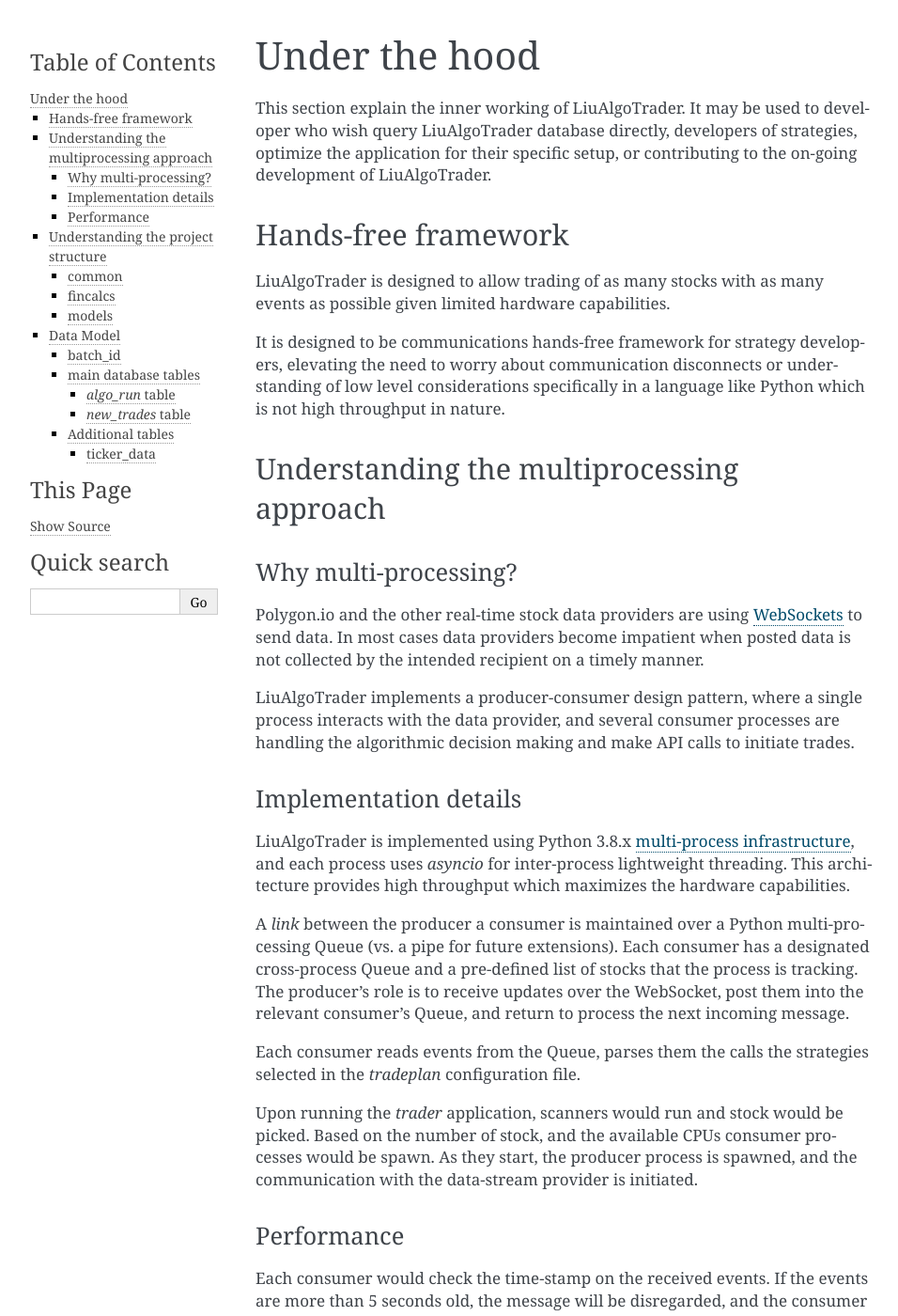
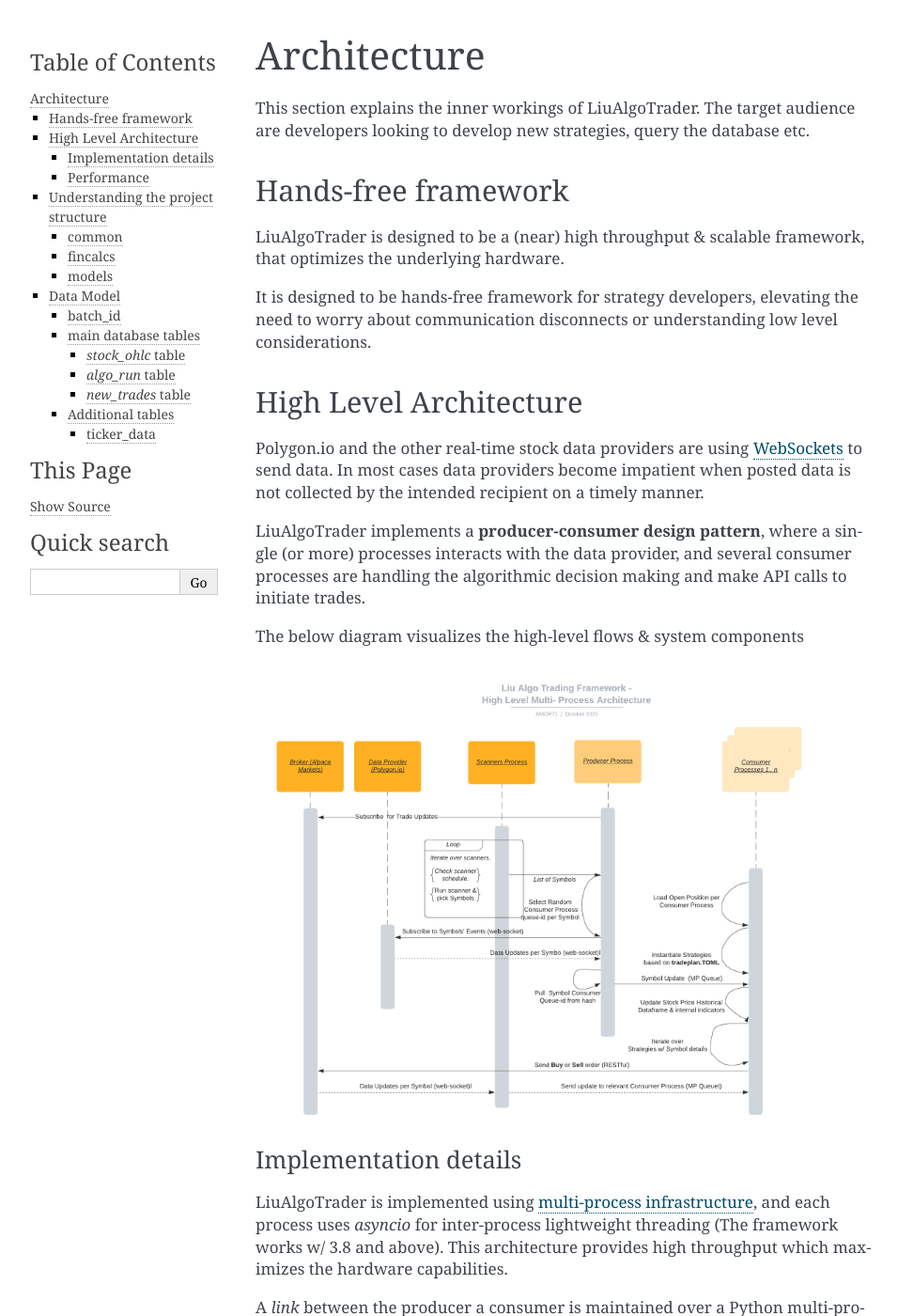
Before and after one commit to amor71/LiuAlgoTrader, a Sphinx documentation site: the page built from docs/source/Under-the-hood.rst, in a window 1280 px wide and 1400 px high. Shown: the whole window at 94% size, without its empty margins (148-1104 px from the left). Built offline with Sphinx 7.4.7, drawn with Linux system fonts in a browser that asks for light colours; some of the changed text lies outside the part shown.

```diff
--- a/docs/source/Under-the-hood.rst
+++ b/docs/source/Under-the-hood.rst
@@ -1,52 +1,48 @@
-.. _`Understanding what's under the hood`:
-
-
-Under the hood
+Architecture
 ==============
 
-This section explain the inner working of LiuAlgoTrader. It may be used to developer who wish
-query LiuAlgoTrader database directly, developers of strategies, optimize the application
-for their specific setup, or contributing to
-the on-going development of LiuAlgoTrader.
+This section explains the inner workings of LiuAlgoTrader. The target audience
+are developers looking to develop new strategies, query the database etc.
 
 Hands-free framework
 --------------------
 
-LiuAlgoTrader is designed to allow trading of as many stocks
-with as many events as possible given limited hardware
-capabilities.
+LiuAlgoTrader is designed to be a (near) high throughput & scalable framework, that optimizes the underlying hardware.
 
-It is designed to be communications hands-free framework
+It is designed to be hands-free framework
 for strategy developers, elevating the need to worry about
-communication disconnects or understanding of low level
-considerations specifically in a language like Python which
-is not high throughput in nature.
+communication disconnects or understanding low level
+considerations.
 
 
-Understanding the multiprocessing approach
-------------------------------------------
-
-Why multi-processing?
-*********************
+High Level Architecture
+-----------------------
 
 Polygon.io and the other real-time stock data
 providers are using WebSockets_ to send data. In most cases
 data providers become impatient when posted data is not
 collected by the intended recipient on a timely manner.
 
-LiuAlgoTrader implements a producer-consumer
-design pattern, where a single process interacts with the
+LiuAlgoTrader implements a **producer-consumer
+design pattern**, where a single (or more) processes interacts with the
 data provider, and several consumer processes are handling
 the algorithmic decision making and make API calls to initiate
 trades.
 
+The below diagram visualizes the high-level flows & system components
+
+.. image:: /images/liu-hld.png
+    :width: 1000
+    :align: left
+    :alt: liu architecture
+
 Implementation details
 **********************
 
-LiuAlgoTrader is implemented using Python 3.8.x `multi-process
+LiuAlgoTrader is implemented using `multi-process
 infrastructure`_, and each process uses `asyncio` for
-inter-process lightweight threading. This architecture
-provides high throughput which maximizes the hardware
+inter-process lightweight threading (The framework works w/ 3.8 and above).
+This architecture provides high throughput which maximizes the hardware
 capabilities.
 
 A *link* between the producer a consumer is maintained over
@@ -128,6 +131,10 @@ files for a future developer.
     │   ├── models
     |   |    ├── algo_run.py
     |   |    └── new_trades.py
+    │   ├── miners
+    |   |    ├── base.py
+    |   |    ├── stock_cluster.py
+    |   |    └── daily_ohlc.py
     │   ├── scanners
     |   |    ├── base.py
     |   |    └── momentum.py
@@ -186,6 +193,9 @@ The main database tables are:
 +-------------------+-----------------------------------------------+
 | Name              | Description                                   |
 +-------------------+-----------------------------------------------+
+| stock_ohlc        | Daily OHLC "cache" for purposes for           |
+|                   | back-testing.                                 |
++-------------------+-----------------------------------------------+
 | trending_tickers  | Tracks picked stocks, per `batch_id`.         |
 |                   | including time-stamp.                         |
 +-------------------+-----------------------------------------------+
@@ -198,6 +208,20 @@ The main database tables are:
 |                   | executed strategy.                            |
 +-------------------+-----------------------------------------------+
 
+`stock_ohlc` table
+^^^^^^^^^^^^^^^^^^
+- symbol
+- symbol_date
+- open
+- high
+- low
+- close
+- volume
+- indicators JSONB,
+
+The table holds daily OHLC values, per stock, including indicators that
+we collected and calculated using the `data_miner` application.
+
 `algo_run` table
 ^^^^^^^^^^^^^^^^
 
@@ -207,7 +231,7 @@ represents an executed strategy, per process, per `batch_id`.
 
 The table tracks a collection of information that helps to
 reconstruct the trading day and analysis it post-analysis and
-backtesting:
+back-testing:
 
 - `batch_id`
 - start and end time-stamps. If an end-date is missing, it means execution was stopped during the trading day.
--- a/docs/source/conf.py
+++ b/docs/source/conf.py
@@ -23,7 +23,7 @@ copyright = "2020, amor71"
 author = "amor71"
 
 # The full version, including alpha/beta/rc tags
-release = "0.0.60"
+release = "0.0.61"
 
 # -- General configuration ---------------------------------------------------
 
```
Also changed, not shown: other parts of docs/source/Under-the-hood.rst (+10 -3 lines), CONTRIBUTING.md (+1 -1 lines), docs/source/How to Contribute.rst (+25 -4 lines), docs/source/Samples.rst (+6 -2 lines), docs/source/images/liu-hld.png (added), 1 other file.
